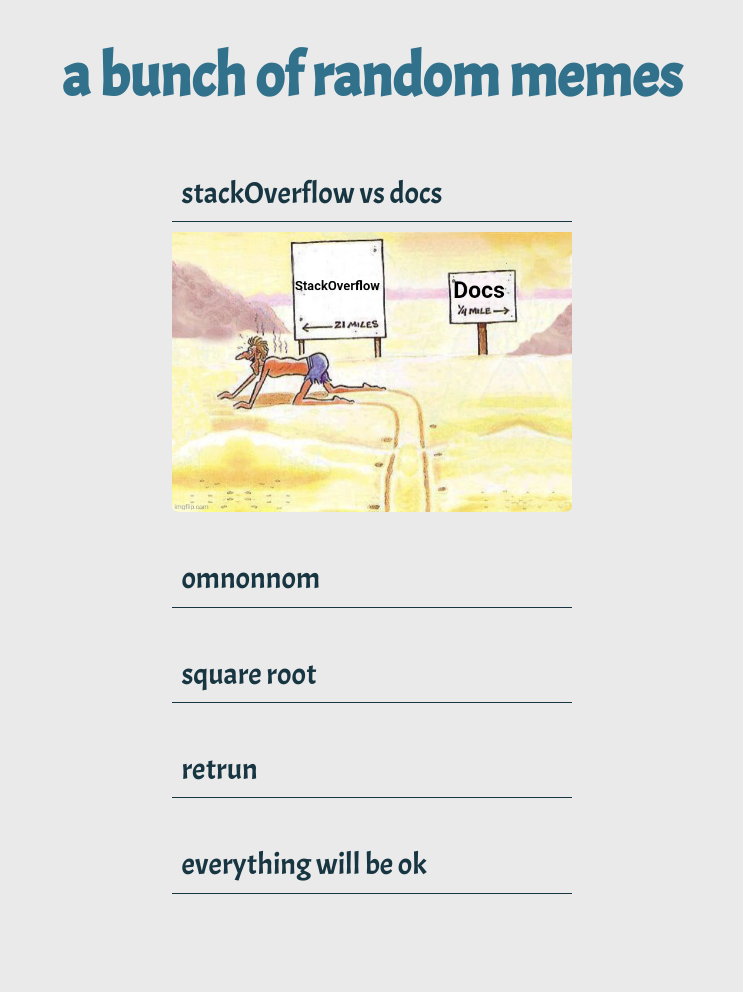
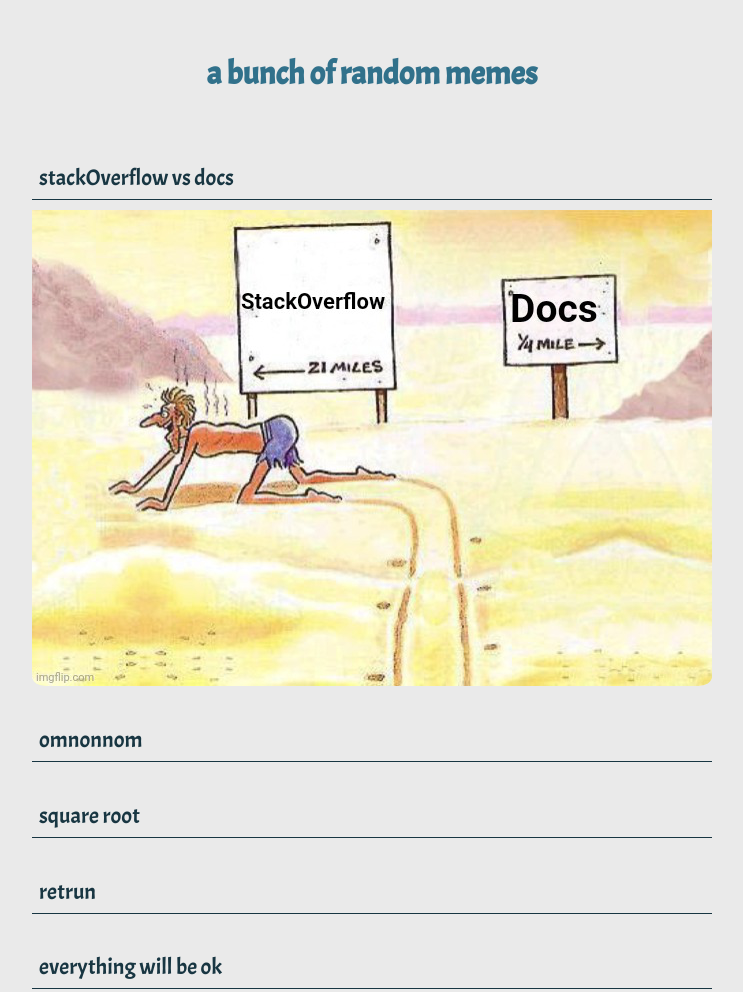
Before and after one commit to ananastasiap/cssBayan, a plain HTML site: page cssBayan/index.html in a window 1280 px wide. Shown: the whole page, without its empty margins (268-1011 px from the left). Before the commit the page ends 958 px from the top, so only its background shows below. Drawn offline with Linux system fonts and the light colour scheme.

Commit message:
feat: make @media for 320px (Sun, Mar 12, 2023 11:16:44 AM)

```diff
--- a/cssBayan/style.css
+++ b/cssBayan/style.css
@@ -164,3 +164,42 @@
     opacity: 1;
  }
 }
+
+/* MEDIA mobile */
+@media screen and (min-width: 320px) {
+  img {
+    width: 100%;
+    height: auto;
+  }
+
+  .title__wrapper {
+    padding: 0.5em;
+    margin-bottom: 0;
+  }
+
+  .title {
+    font-size: 2rem;
+  }
+
+  .accordion__wrapper {
+    padding: 0.5em;
+  }
+
+  .accordion__label {
+    font-size: 1.4rem;
+  }
+
+  .close-beth {
+    width: 2.3em;
+    height: auto;
+  }
+
+}
+
+/* @media screen and (min-width: 820px) {
+
+}
+
+@media screen and (min-width: 1920px) {
+
+} */
```
